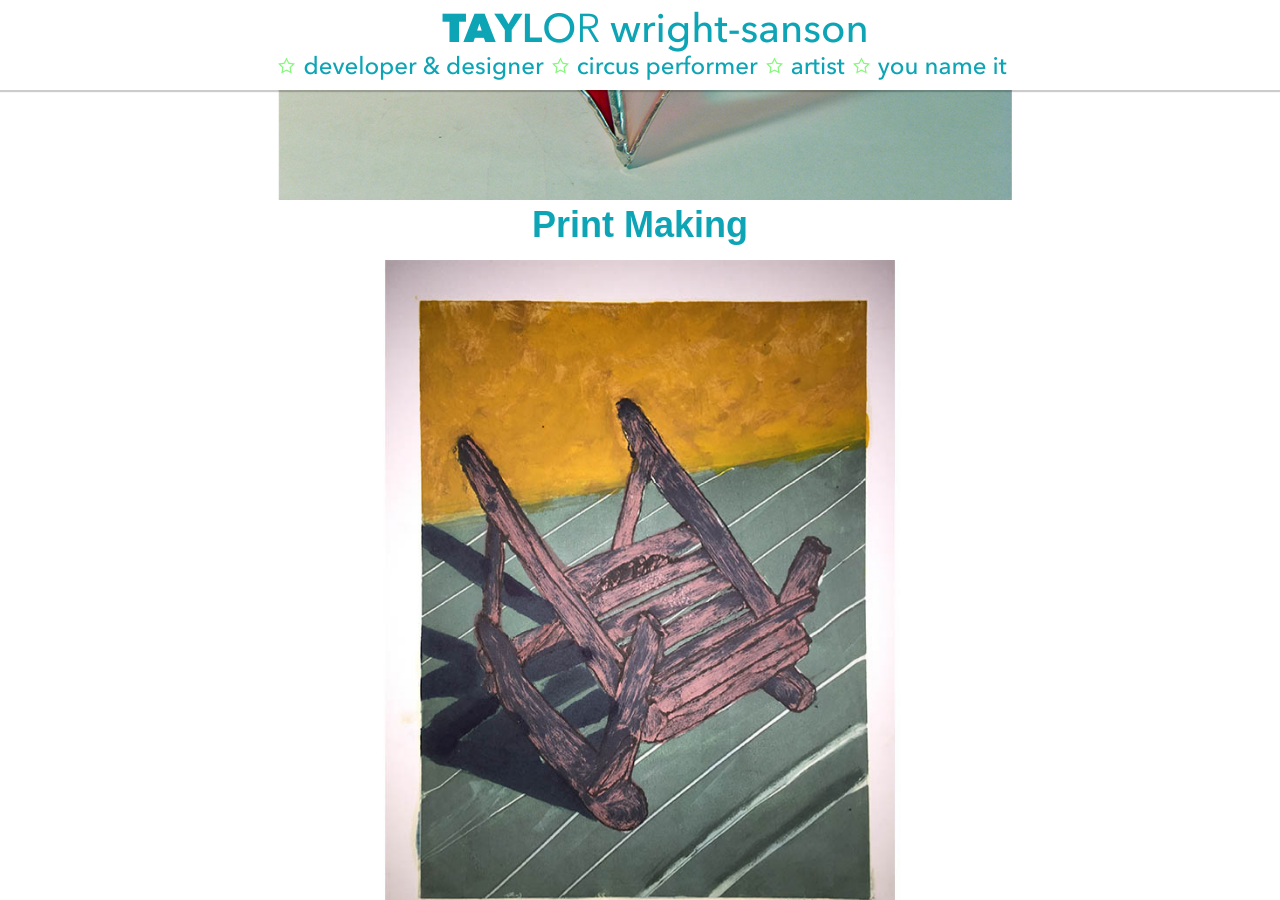
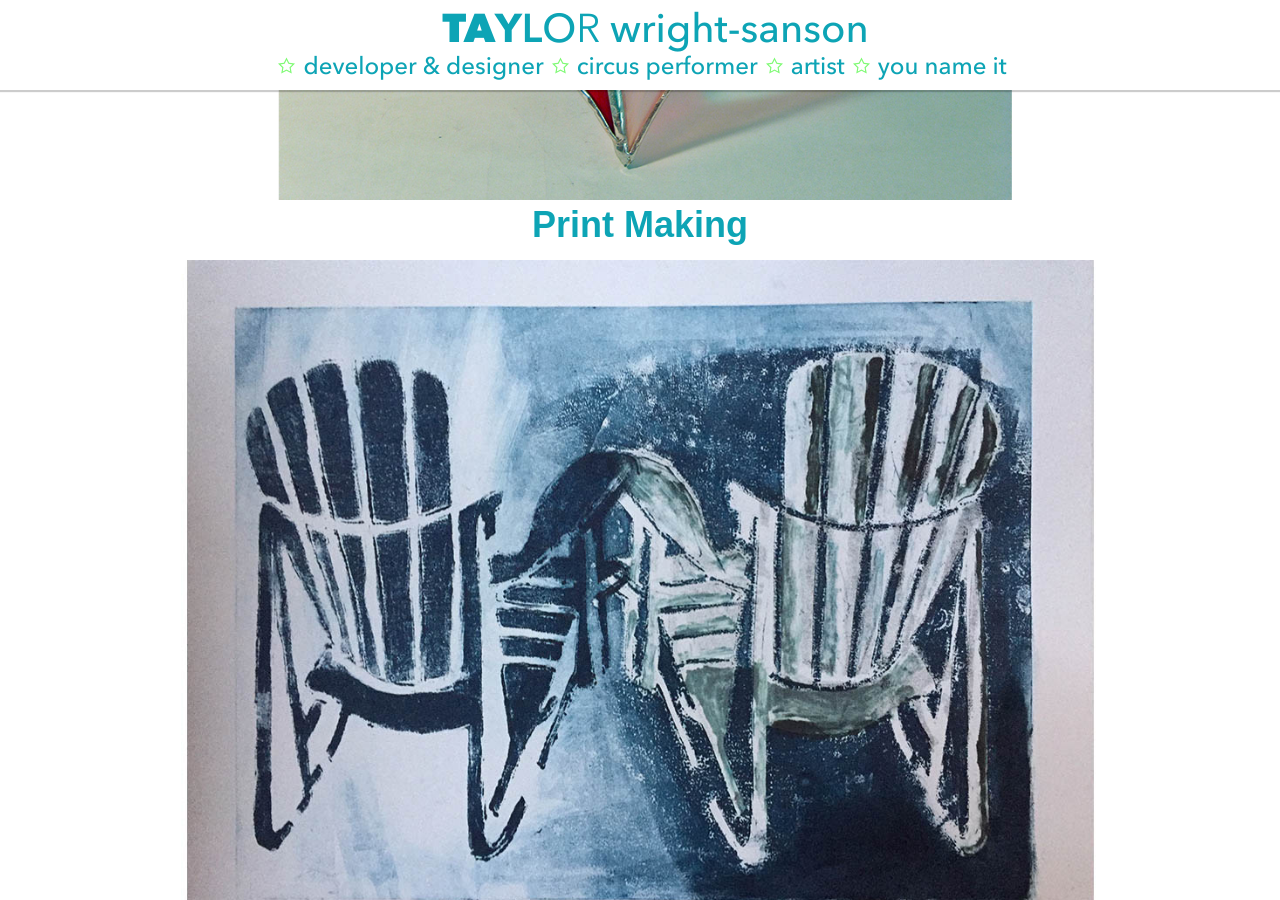
Before and after one commit to Xeaza/xeaza.github.io, a Jekyll site: the page built from artist.html, in a window 1280 px wide and 900 px high, scrolled down 1376 px. Built offline with Jekyll 4.4.1, drawn with Linux system fonts in a browser that asks for light colours; nearby versions of some CDN libraries.

Commit message:
Adding new print image

```diff
--- a/artist.html
+++ b/artist.html
@@ -21,7 +21,6 @@ permalink: /artist/
 		  <li><img src="{{ site.baseurl }}/images/art/jewelry/ring2-small.jpg" alt=""></li>
 		  <li><img src="{{ site.baseurl }}/images/art/jewelry/ring3-small.jpg" alt=""></li>
 		  <li><img src="{{ site.baseurl }}/images/art/jewelry/neckless.jpg" alt=""></li>
-
 		</ul>
 
 		<h1 class="center">Stained Glass</h1>
@@ -35,6 +34,7 @@ permalink: /artist/
 		<h1 class="center">Print Making</h1>
 		<ul class="rslides" class="snap">
 		  <li><img src="{{ site.baseurl }}/images/art/printMaking/print1.jpg" alt=""></li>
+		  <li><img src="{{ site.baseurl }}/images/art/printMaking/print2.jpg" alt=""></li>
 		</ul>
 		<!-- Calls the slideshow -->
 		<script>
```
Also changed, not shown: images/art/printMaking/print2.jpg (added).
